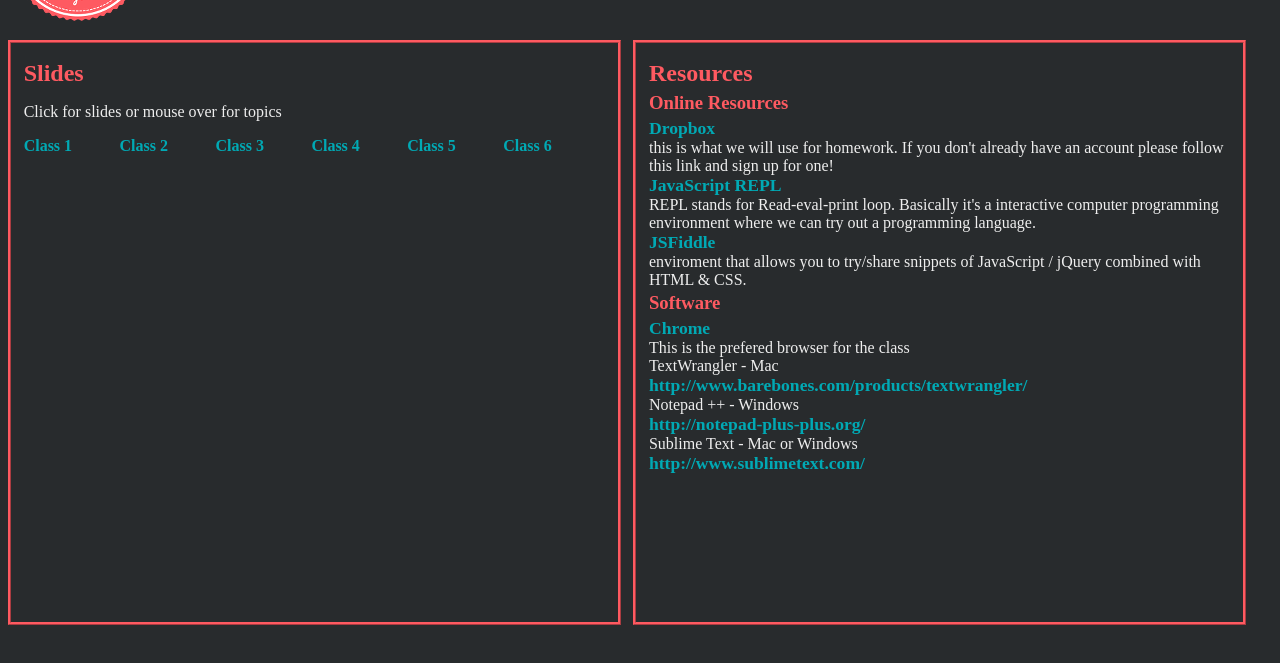
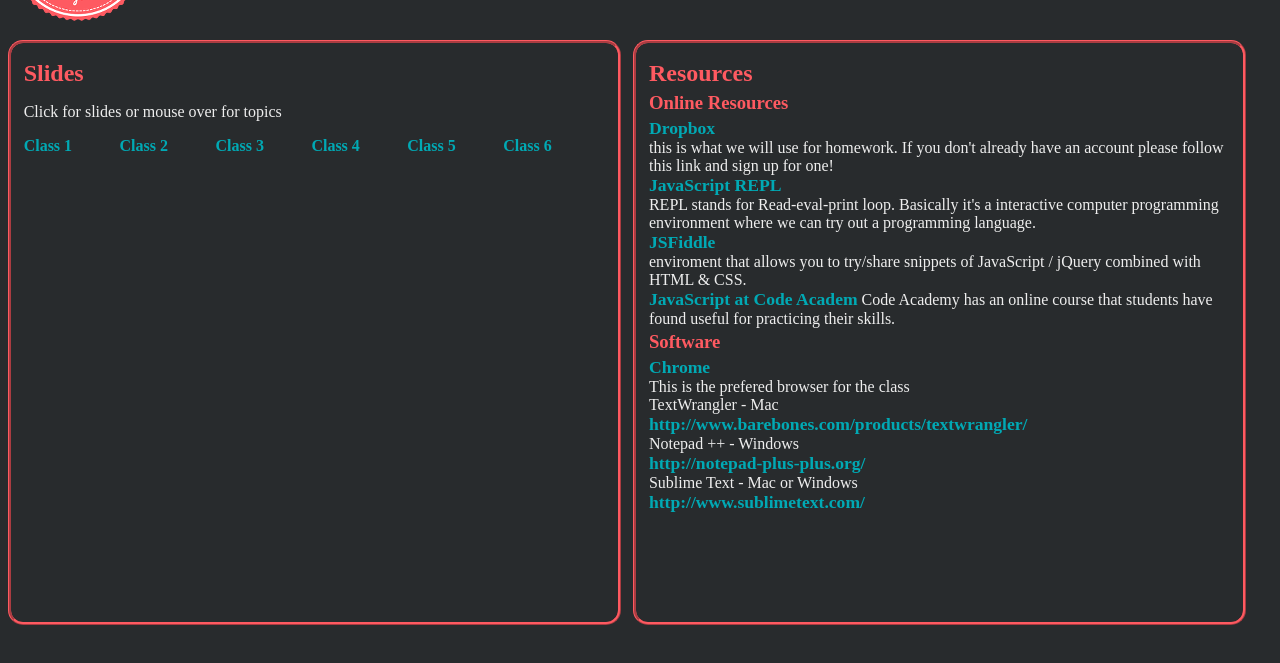
Before and after one commit to gdicbusjs/gdicbusjs.github.io, a plain HTML site: page index.html in a window 1280 px wide. Shown: the part 127-790 px from the top of the page. Drawn offline with Linux system fonts and the light colour scheme.

Commit message:
added resources / css

```diff
--- a/css/main.css
+++ b/css/main.css
@@ -11,10 +11,10 @@
 
 
 
- div {
+div {
 	margin:0;
 	padding:0;
- }
+}
 
  img {
 	width:100%;
@@ -99,6 +99,9 @@
 
  .slides , .resources {
 	border:3px ridge #fe5a61;
+    -moz-border-radius: 15px;
+    border-radius: 15px;
+
 	display:inline-block;
 	float:left;
 	height:100%;
--- a/index.html
+++ b/index.html
@@ -93,6 +93,10 @@
 						<br/>enviroment that allows you to try/share snippets of JavaScript /
 						jQuery combined with HTML &amp; CSS.
 					</li>
+                    <li>
+                        <a href="http://www.codecademy.com/tracks/javascript">JavaScript at Code Academ</a>
+                        Code Academy has an online course that students have found useful for practicing their skills.
+                    </li>
 				</ul>
 				<h3>Software</h3>
 				<ul>
```
